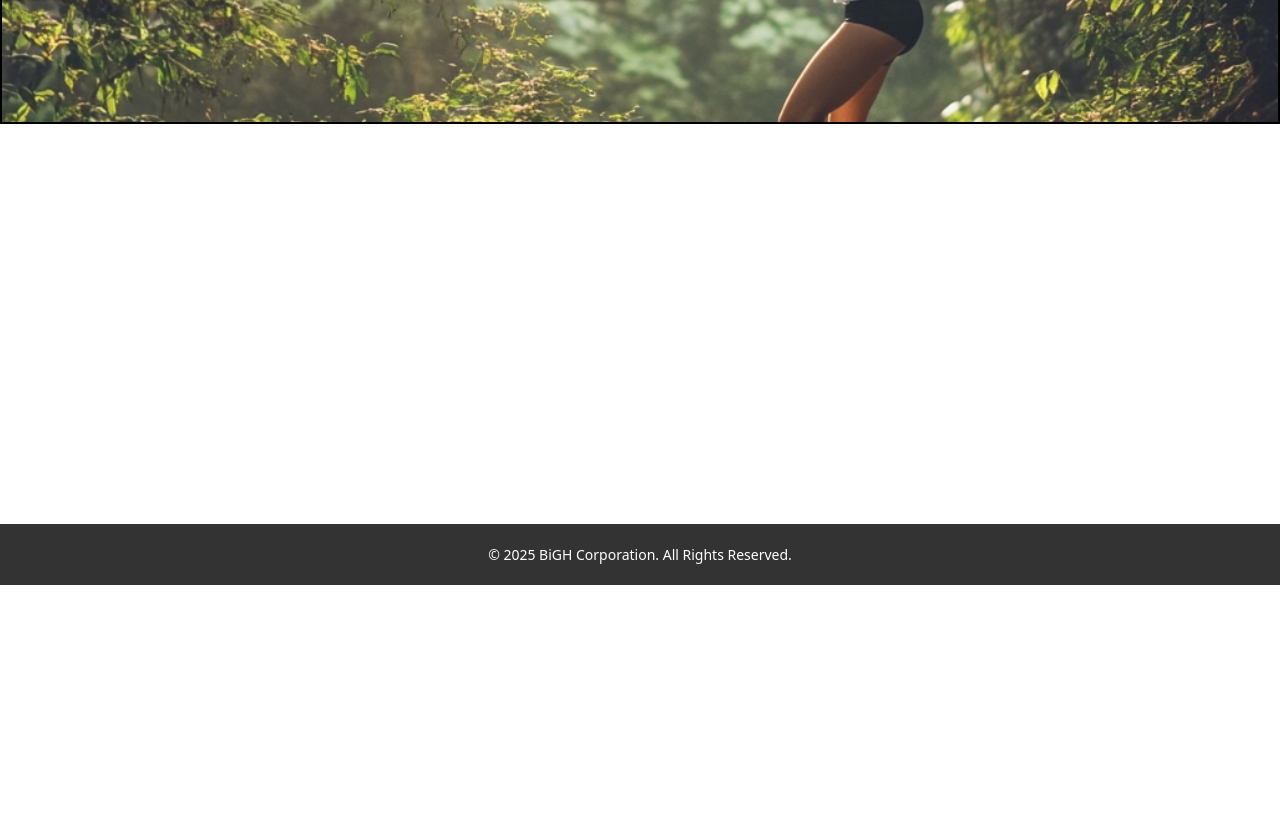
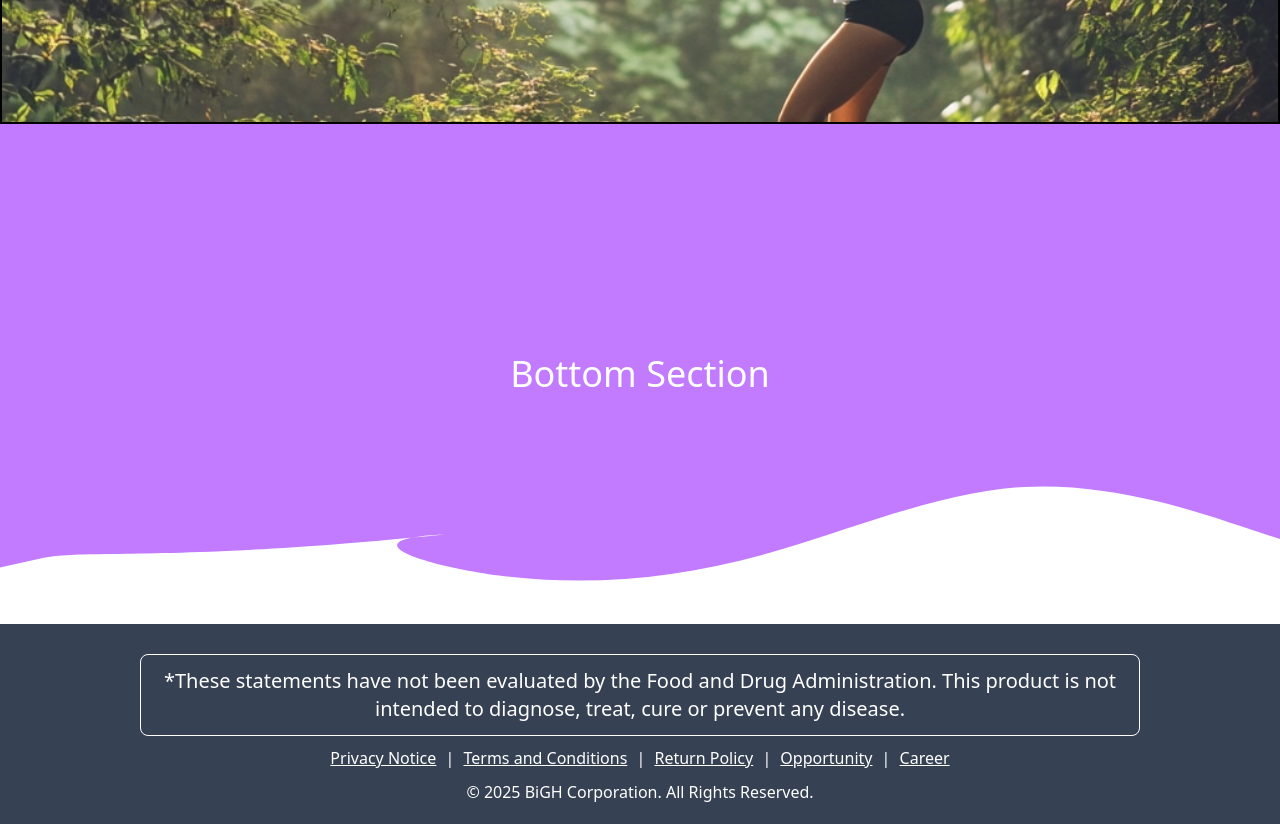
Before and after one commit to sarkuseq1999/my2nd-vue-project, a Vue app: page / in a window 1280 px wide. Shown: the part 800-1624 px from the top of the page. Before the commit the page ends 1385 px from the top, so only its background shows below. Built offline with nearby package versions, Linux system fonts and the light colour scheme.

Commit message:
small changes

```diff
--- a/src/components/BottomCopyrightText.vue
+++ b/src/components/BottomCopyrightText.vue
@@ -3,17 +3,22 @@ const currentYear = new Date().getFullYear();
 </script>
 
 <template>
-  <footer class="copyright">
+  <footer class="text-center p-5 bg-gray-700 text-white text-base">
+    <!-- Disclaimer at the top (rounded border, centered, fixed width) -->
+    <div class="my-[10px] p-3 max-w-[1000px] mx-auto border border-white rounded-lg text-xl">
+      *These statements have not been evaluated by the Food and Drug Administration. This product is not intended to diagnose, treat, cure or prevent any disease.
+    </div>
+
+    <!-- Links below the disclaimer using Vue Router, separated by bars -->
+    <p class="my-[10px]">
+      <router-link class="underline mx-[5px]" to="/privacy-notice">Privacy Notice</router-link> |
+      <router-link class="underline mx-[5px]" to="/terms-and-conditions">Terms and Conditions</router-link> |
+      <router-link class="underline mx-[5px]" to="/return-policy">Return Policy</router-link> |
+      <router-link class="underline mx-[5px]" to="/opportunity">Opportunity</router-link> |
+      <router-link class="underline mx-[5px]" to="/career">Career</router-link>
+    </p>
+
+    <!-- Copyright -->
     <p>© {{ currentYear }} BiGH Corporation. All Rights Reserved.</p>
   </footer>
 </template>
-
-<style scoped>
-.copyright {
-  text-align: center;
-  padding: 20px;
-  background-color: #333;
-  color: white;
-  font-size: 14px;
-}
-</style>
--- a/src/components/NavBar.vue
+++ b/src/components/NavBar.vue
@@ -62,7 +62,7 @@ const toggleMobileDropdown = () => {
   <nav
     :class="[
       'p-4 shadow-lg fixed w-full z-50 transition-all duration-300 border-2',
-      isScrolled ? 'top-0 bg-blue-200 bg-opacity-50 backdrop-blur-md' : 'top-[40px] bg-blue-200'
+      isScrolled ? 'top-0 bg-blue-200/20' : 'top-[40px] bg-blue-200'
     ]">
 
     <div class="container mx-auto flex justify-between items-center">
--- a/src/components/loginsignup_en.vue
+++ b/src/components/loginsignup_en.vue
@@ -1,6 +1,6 @@
 <template>
-    <header class="bg-orange-200 text-gray-900 font-medium px-6 py-2 border-2">
-      <div class="container mx-auto flex justify-end items-center">
+    <header class="bg-orange-200 text-gray-900 py-2 font-medium border-2">
+      <div class="container flex mx-auto justify-end items-center">
         <!-- Navigation -->
         <nav class="space-x-1">
           <button class="text-gray-900 hover:text-gray-600">Login</button>
--- a/src/views/Home.vue
+++ b/src/views/Home.vue
@@ -21,9 +21,17 @@ import loginsignup_en from '../components/loginsignup_en.vue';
     <div class="w-2/3 mx-auto text-center"></div>
   </section>
 
-  <!-- Bottom Section -->
-  <section class="h-[400px] bg-white-900 flex items-center justify-center text-white text-4xl">
+<!-- Bottom Section -->
+<section class="relative h-[500px] bg-purple-400 flex items-center justify-center text-white text-4xl">
     Bottom Section
-  </section>
+
+    <!-- Cloud Shape Divider -->
+    <svg class="absolute bottom-0 left-0 w-full" viewBox="0 0 1440 320" xmlns="http://www.w3.org/2000/svg">
+      <path fill="#ffffff" d="M0,256L48,245.3C96,235,192,250,500,218.7C384,224,480,256,576,266.7C672,277,768,267,864,240C960,213,1056,171,1152,165.3C1248,160,1344,192,1392,208L1440,224L1440,320L1392,320C1344,320,1248,320,1152,320C1056,320,960,320,864,320C768,320,672,320,576,320C480,320,384,320,288,320C192,320,96,320,48,320L0,320Z"></path>
+    </svg>
+</section>
+
+
+
 
 </template>
```
